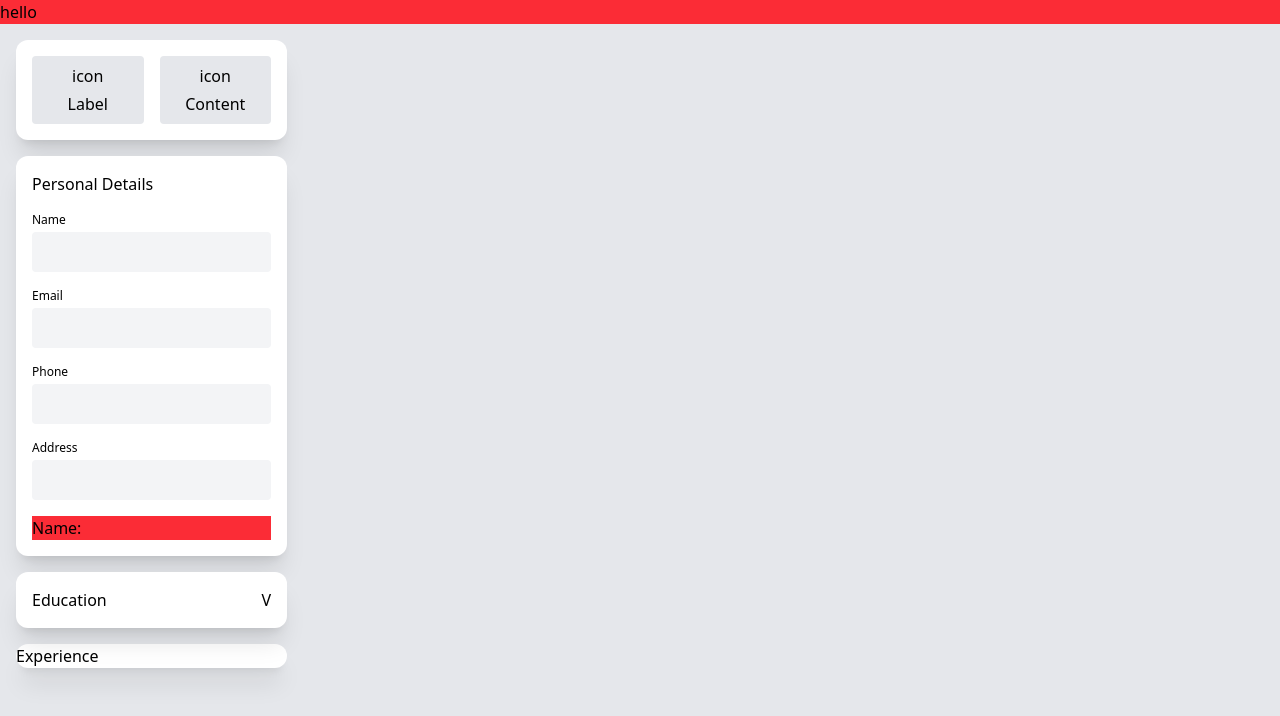
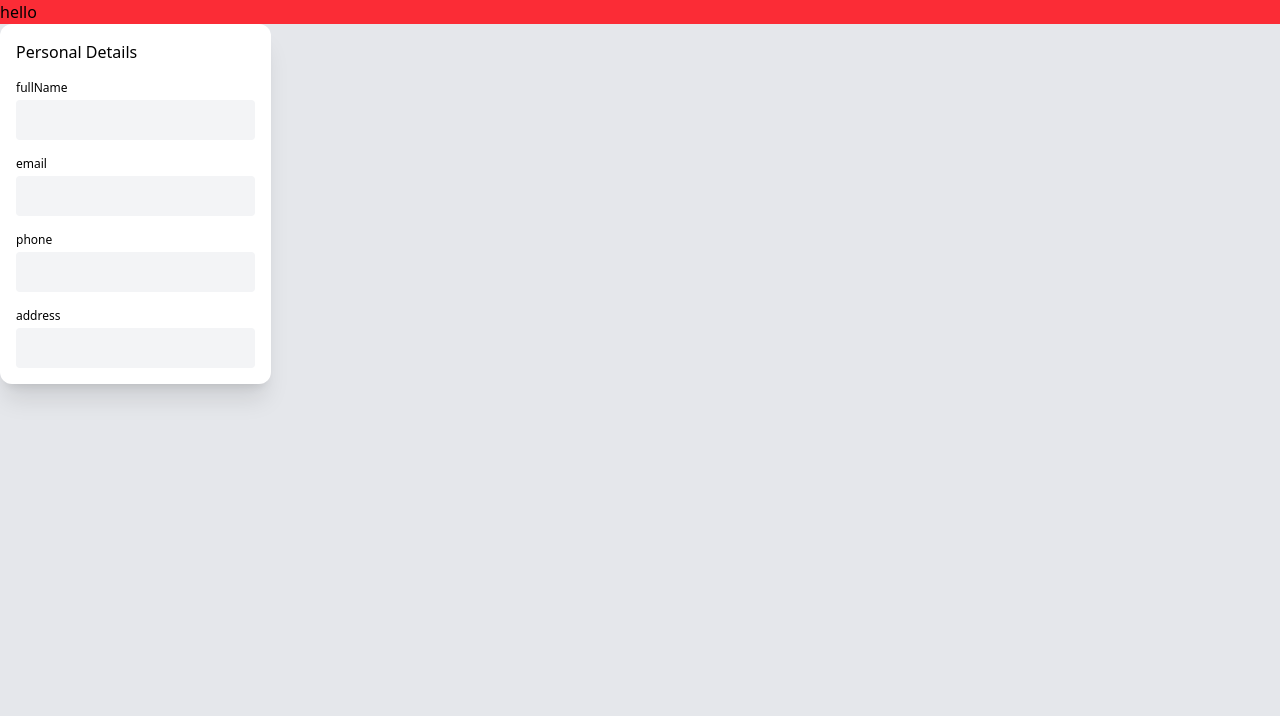
Before and after one commit to blazegreenhalgh/resume-generator, a React (Vite) app: page / in a window 1280 px wide. Shown: the top 716 px of the page. Built offline with nearby package versions, Linux system fonts and the light colour scheme.

Commit message:
refactor literally everything

```diff
--- a/src/App.jsx
+++ b/src/App.jsx
@@ -1,41 +1,57 @@
 import { useState } from 'react'
 import './App.css'
 import Sidebar from './components/Sidebar'
+import Container from './components/Container'
+import PersonalDetailsSection from './components/PersonalDetailsSection'
 
 
 
 function App() {
-  const [details, setDetails] = useState({
-    name: '',
-    email: '',
-    phone: '',
-    address: '',
+  const [resume, setResume] = useState({
+    personal: {
+      fullName: '',
+      email: '',
+      phone: '',
+      address: ''
+    },
+    experience: [
+      {
+        id: '',
+        company: '',
+        position: '',
+        startDate: '',
+        endDate: '',
+        location: '',
+        description: ''
+      }
+    ],
+    education: [
+      {
+        id: '',
+        school: '',
+        degree: '',
+        startDate: '',
+        endDate: ''
+      }
+    ]
   })
-  const [education, setEducation] = useState({})
-  const [experience, setExperience] = useState({})
 
-  const handleFieldChange = (target, e) =>{
-    setDetails({...details, [target]: e.target.value})
-    console.log(details)
+  const updateResume = (path, objectKey, value) => {
+    setResume(prev => ({...prev, [path]: {...prev[path], [objectKey]: value}}))
+
+    console.log(resume)
   }
 
-  const handleExperienceChange = () => {}
 
-  const handleEducationChange = () => {}
 
   return (
     <>
      <h1 className='bg-red-500'>hello</h1>
-     <Sidebar
-     details={details}
-     onFieldChange={handleFieldChange}
-     education={education}
-     onEducationChange={handleEducationChange}
-     experience={experience}
-     onExperienceChange={handleExperienceChange}
-
-
-     />
+     <div className="sidebar">
+      <Container>
+        <PersonalDetailsSection personal={resume.personal} updateResume={updateResume}/>
+      </Container>
+     </div>
     </>
   )
 }
--- /dev/null
+++ b/src/components/Container.jsx
@@ -0,0 +1,11 @@
+import React from 'react'
+
+function Container({className='', padding=true, children}) {
+    return (
+        <div className={`sidebar-container flex flex-col gap-4 bg-white rounded-xl shadow-xl w-fit ${padding ? 'p-4' : ''} ${className}`}>
+            {children}
+        </div>
+    )
+}
+
+export default Container
--- /dev/null
+++ b/src/components/FormField.jsx
@@ -0,0 +1,31 @@
+import React from 'react'
+
+function FormField({
+    label='Label',
+    value,
+    objectKey,
+    path,
+    onFieldChange
+}) {
+            return (
+             <div className='field flex flex-col gap-1 w-full'>
+                <label className='text-xs'>{label}</label>
+                <input
+                type="text"
+                className='bg-gray-100 rounded-sm pl-2 py-2'
+                value={value} // resume.personal.(item)
+                onChange={(e) => onFieldChange(path, objectKey, e.target.value)}
+            />
+             </div>
+    )
+}
+
+export default FormField
+
+
+// Form field
+// Needs:
+// * Value
+// * on Change function (update state)
+// * Label
+//
--- /dev/null
+++ b/src/components/PersonalDetailsSection.jsx
@@ -0,0 +1,22 @@
+import React from 'react'
+import FormField from './FormField'
+
+function PersonalDetailsSection({ personal, updateResume }) {
+  return (
+    <>
+    <h2>Personal Details</h2>
+    {Object.keys(personal).map((item) => (
+        <FormField
+            key={item}
+            label={item}
+            value={personal[item]}
+            objectKey={item}
+            path="personal"
+            onFieldChange={updateResume}
+        />
+    ))}
+  </>
+  )
+}
+
+export default PersonalDetailsSection
--- /dev/null
+++ b/src/components/Sidebar/Dropdown.jsx
@@ -0,0 +1,58 @@
+import React from 'react'
+import { useState } from 'react'
+import Field from '../FormField.jsx'
+import DropdownRow from './DropdownRow'
+
+function Dropdown({
+    groupOfFields,
+    onFieldChange,
+
+    }) {
+    const [isToggled, setIsToggled] = useState(false)
+
+    const handleClick = () => {
+        setIsToggled(prev => !prev)
+    }
+
+    if (!isToggled) {
+         return (
+        <div className='button-wrapper relative w-full'>
+        <button
+        onClick={handleClick}
+        className='cursor-pointer p-4 w-full after:absolute after:inset-0'
+        >
+            <div className="flex flex-row justify-between w-full">
+                <h2>Education</h2>
+                <p>V</p>
+            </div>
+        </button>
+        </div>
+    )
+    }
+    return (
+        <>
+            <div className='button-wrapper relative w-full'>
+                <button
+                onClick={handleClick}
+                className='cursor-pointer p-4 w-full after:absolute after:inset-0'
+                >
+                    <div className="flex flex-row justify-between w-full">
+                        <h2>Education</h2>
+                        <p>^</p>
+                    </div>
+                </button>
+                <DropdownRow
+                groupOfFields={groupOfFields}
+                onFieldChange={onFieldChange}
+                />
+                <div>DROPDOWN CONTENT</div>
+                <div>DROPDOWN CONTENT</div>
+                <div>DROPDOWN CONTENT</div>
+            </div>
+
+        </>
+        )
+
+}
+
+export default Dropdown
--- /dev/null
+++ b/src/components/Sidebar/Sidebar.jsx
@@ -0,0 +1,66 @@
+import React from 'react'
+import { useState } from 'react'
+import Dropdown from './Dropdown.jsx'
+import Field from './FormField.jsx'
+import Container from './Container'
+
+function Sidebar({
+
+}) {
+
+  return (
+    <div className='sidebar h-full flex flex-col w-fit p-4 gap-4'>
+        <Container className="tabs flex flex-row">
+                <Tab />
+                <Tab label="Content" />
+        </Container>
+        <div className="fields flex flex-col gap-4">
+            <Container className="field-group" >
+                <h2>Personal detailsForm</h2>
+                <form
+                onSubmit={(e) => e.preventDefault}
+                >
+                    {Object.keys(detailsForm).map((key) => (
+                        <FormField
+                        key={key}
+                        form={detailsForm}
+                        target={key}
+                        label={key[0].toUpperCase() + key.slice(1)}
+                        onFieldChange={onFieldChange}
+                        />
+                    ))}
+                </form>
+
+            </Container >
+            <Container className="field-group" p={false} >
+                <Dropdown
+                groupOfFields={education}
+                onFieldChange={onEducationChange}
+                />
+            </Container>
+            <Container className="field-group" p={false} >
+                <h2>Experience</h2>
+            </Container>
+        </div>
+    </div>
+  )
+}
+
+export default Sidebar
+
+
+
+
+
+
+
+
+
+function Tab({ label="Label" }) {
+  return (
+    <div className='flex flex-col  w-full items-center gap-1 bg-gray-200 p-2 rounded rounded-l'>
+        <p>icon</p>
+        <h2>{label}</h2>
+    </div>
+  )
+}
```
